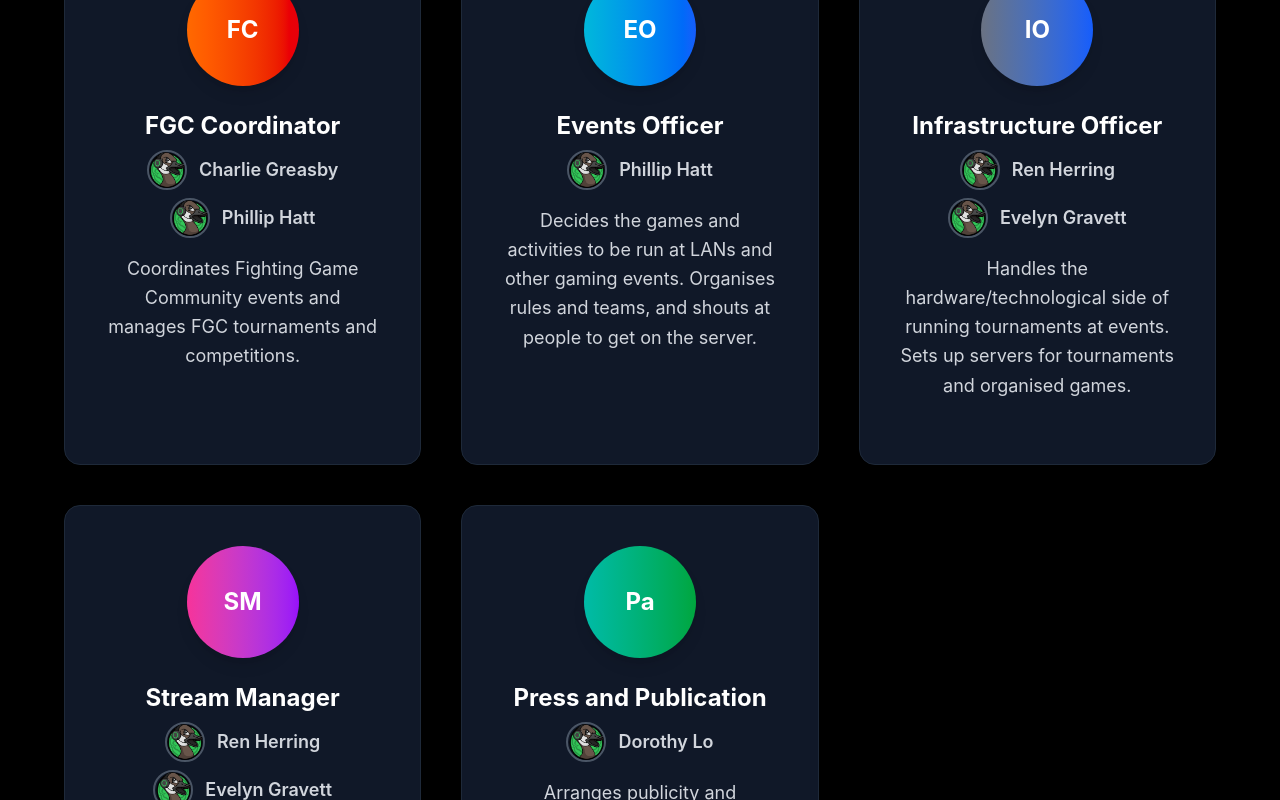
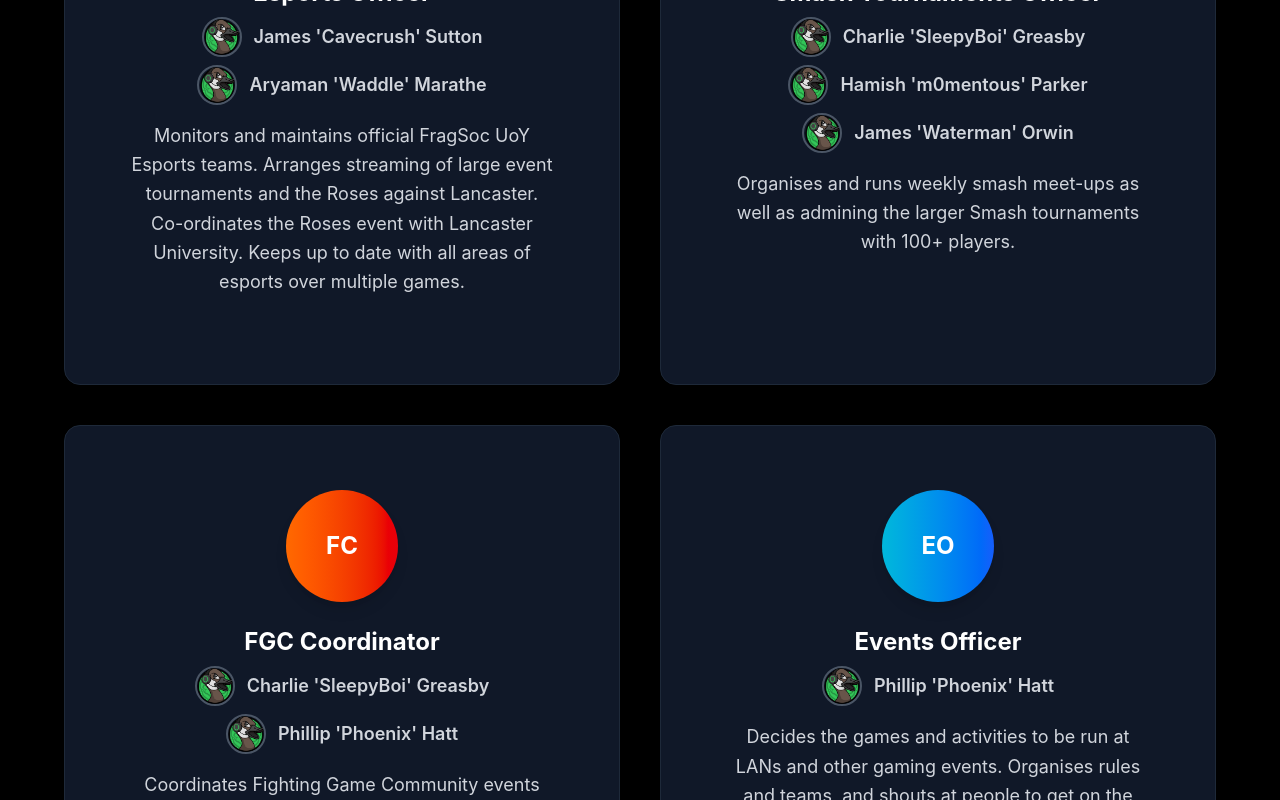
Before and after one commit to FragSoc/fragsoc-website, a Next.js app: page /committee in a window 1280 px wide. Shown: the part 2440-3240 px from the top of the page. Built offline with nearby package versions, Linux system fonts and the light colour scheme; no server answers.

Commit message:
Update committee names with better formatting and correct usernames

```diff
--- a/src/app/committee/page.tsx
+++ b/src/app/committee/page.tsx
@@ -25,7 +25,7 @@ const committeeRoles = [
     shadowColor: "shadow-purple-600/25",
     members: [
       {
-        name: "Charlie Greasby",
+        name: "Charlie 'SleepyBoi' Greasby",
         image: "/logo.png" // Replace with actual photo when available
       }
     ]
@@ -38,7 +38,7 @@ const committeeRoles = [
     shadowColor: "shadow-green-600/25",
     members: [
       {
-        name: "Hamish Parker",
+        name: "Hamish 'm0mentous' Parker",
         image: "/logo.png" // Replace with actual photo when available
       }
     ]
@@ -64,11 +64,11 @@ const committeeRoles = [
     shadowColor: "shadow-red-600/25",
     members: [
       {
-        name: "James Sutton",
+        name: "James 'Cavecrush' Sutton",
         image: "/logo.png" // Replace with actual photo when available
       },
       {
-        name: "Aryaman Marathe",
+        name: "Aryaman 'Waddle' Marathe",
         image: "/logo.png" // Replace with actual photo when available
       }
     ]
@@ -81,15 +81,15 @@ const committeeRoles = [
     shadowColor: "shadow-yellow-600/25",
     members: [
       {
-        name: "Charlie Greasby",
+        name: "Charlie 'SleepyBoi' Greasby",
         image: "/logo.png" // Replace with actual photo when available
       },
       {
-        name: "Hamish Parker",
+        name: "Hamish 'm0mentous' Parker",
         image: "/logo.png" // Replace with actual photo when available
       },
       {
-        name: "James Orwin",
+        name: "James 'Waterman' Orwin",
         image: "/logo.png" // Replace with actual photo when available
       }
     ]
@@ -102,11 +102,11 @@ const committeeRoles = [
     shadowColor: "shadow-orange-600/25",
     members: [
       {
-        name: "Charlie Greasby",
+        name: "Charlie 'SleepyBoi' Greasby",
         image: "/logo.png" // Replace with actual photo when available
       },
       {
-        name: "Phillip Hatt",
+        name: "Phillip 'Phoenix' Hatt",
         image: "/logo.png" // Replace with actual photo when available
       }
     ]
@@ -119,7 +119,7 @@ const committeeRoles = [
     shadowColor: "shadow-cyan-600/25",
     members: [
       {
-        name: "Phillip Hatt",
+        name: "Phillip 'Phoenix' Hatt",
         image: "/logo.png" // Replace with actual photo when available
       }
     ]
@@ -132,11 +132,11 @@ const committeeRoles = [
     shadowColor: "shadow-gray-600/25",
     members: [
       {
-        name: "Ren Herring",
+        name: "Ren 'hitime' Herring",
         image: "/logo.png" // Replace with actual photo when available
       },
       {
-        name: "Evelyn Gravett",
+        name: "Evelyn 'VulpesNova' Gravett",
         image: "/logo.png" // Replace with actual photo when available
       }
     ]
@@ -149,11 +149,11 @@ const committeeRoles = [
     shadowColor: "shadow-pink-600/25",
     members: [
       {
-        name: "Ren Herring",
+        name: "Ren 'hitime' Herring",
         image: "/logo.png" // Replace with actual photo when available
       },
       {
-        name: "Evelyn Gravett",
+        name: "Evelyn 'VulpesNova' Gravett",
         image: "/logo.png" // Replace with actual photo when available
       }
     ]
@@ -166,7 +166,7 @@ const committeeRoles = [
     shadowColor: "shadow-teal-600/25",
     members: [
       {
-        name: "Dorothy Lo",
+        name: "Dorothy 'doro' Lo",
         image: "/logo.png" // Replace with actual photo when available
       }
     ]
@@ -215,9 +215,9 @@ export default function Committee() {
               </div>
             </div>
 
-            <div className="grid md:grid-cols-2 lg:grid-cols-3 gap-10 mb-16">
+            <div className="grid md:grid-cols-2 lg:grid-cols-2 gap-10 mb-16">
               {committeeRoles.map((role, index) => (
-                <div key={index} className={`bg-gray-900 rounded-2xl shadow-2xl p-10 text-center border border-gray-800 ${role.hoverBorder} hover:shadow-xl hover:scale-105 transition-all duration-300`}>
+                <div key={index} className={`bg-gray-900 rounded-2xl shadow-2xl p-10 md:p-12 lg:p-16 text-center border border-gray-800 ${role.hoverBorder} hover:shadow-xl hover:scale-105 transition-all duration-300`}>
                   <div className={`w-28 h-28 bg-gradient-to-r ${role.color} rounded-full mx-auto mb-6 flex items-center justify-center text-white font-bold text-2xl shadow-lg`}>
                     {role.role.split(' ').map(word => word[0]).join('').slice(0, 2)}
                   </div>
@@ -232,7 +232,7 @@ export default function Committee() {
                           height={40}
                           className="w-10 h-10 rounded-full object-cover border-2 border-gray-600 mr-3"
                         />
-                        <span className="text-lg font-semibold text-gray-300">{member.name}</span>
+                        <span className="text-lg font-semibold text-gray-300 break-words text-center leading-tight max-w-[30rem]">{member.name}</span>
                       </div>
                     ))}
                   </div>
```
